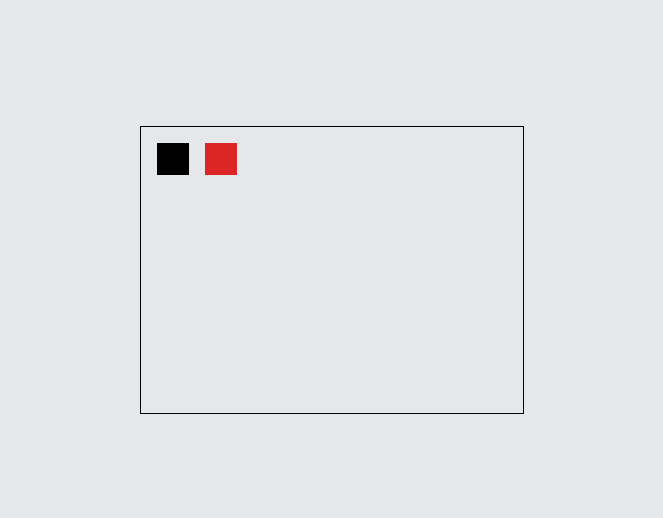
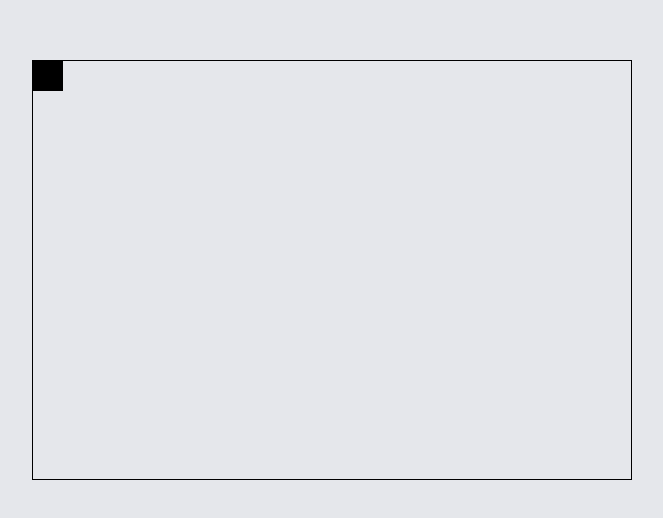
Before and after one commit to bostiog1/Robot-React-New, a React (Vite) app: page / in a window 1280 px wide. Shown: the part 130-648 px from the top of the page, without its empty margins (308-971 px from the left). Built offline with nearby package versions, Linux system fonts and the light colour scheme.

Commit message:
Grid + Robot Moves

```diff
--- a/src/components/Grid.jsx
+++ b/src/components/Grid.jsx
@@ -1,14 +1,60 @@
-import React from 'react';
+import React, { useState, useEffect } from 'react';
 
 const Grid = () => {
+  const gridWidth = 600;  // Manual width of the grid (in pixels)
+  const gridHeight = 420; // Manual height of the grid (in pixels)
+  const robotSize = 30;   // Size of the robot (in pixels)
+
+  // Initial position of the robot (top-left corner)
+  const [position, setPosition] = useState({ x: 0, y: 0 });
+
+  // Function to handle key press events
+  const handleKeyDown = (e) => {
+    setPosition((prev) => {
+      let newX = prev.x;
+      let newY = prev.y;
+
+      if (e.key === 'ArrowUp') {
+        newY = Math.max(prev.y - robotSize, 0); // Move up
+      } else if (e.key === 'ArrowDown') {
+        newY = Math.min(prev.y + robotSize, gridHeight - robotSize); // Move down
+      } else if (e.key === 'ArrowLeft') {
+        newX = Math.max(prev.x - robotSize, 0); // Move left
+      } else if (e.key === 'ArrowRight') {
+        newX = Math.min(prev.x + robotSize, gridWidth - robotSize); // Move right
+      }
+
+      return { x: newX, y: newY };
+    });
+  };
+
+  // Attach the keydown event listener
+  useEffect(() => {
+    window.addEventListener('keydown', handleKeyDown);
+
+    // Cleanup the event listener on component unmount
+    return () => {
+      window.removeEventListener('keydown', handleKeyDown);
+    };
+  }, []);
+
   return (
     <div className="flex items-center justify-center min-h-screen bg-gray-200">
-      <div className="border border-black w-96 h-72 flex justify-start items-start relative p-4">
+      <div
+        className="border border-black relative"
+        style={{ width: `${gridWidth}px`, height: `${gridHeight}px` }}
+      >
         {/* Robot */}
-        <div className="bg-black h-8 w-8 transition duration-200"></div>
-
-        {/* Random */}
-        <div className="bg-red-600 h-8 w-8 transition duration-1000 ml-4"></div>
+        <div
+          className="bg-black absolute"
+          style={{
+            width: `${robotSize}px`,
+            height: `${robotSize}px`,
+            top: `${position.y}px`,
+            left: `${position.x}px`,
+            transition: 'top 0.2s, left 0.2s',
+          }}
+        ></div>
       </div>
     </div>
   );
```
